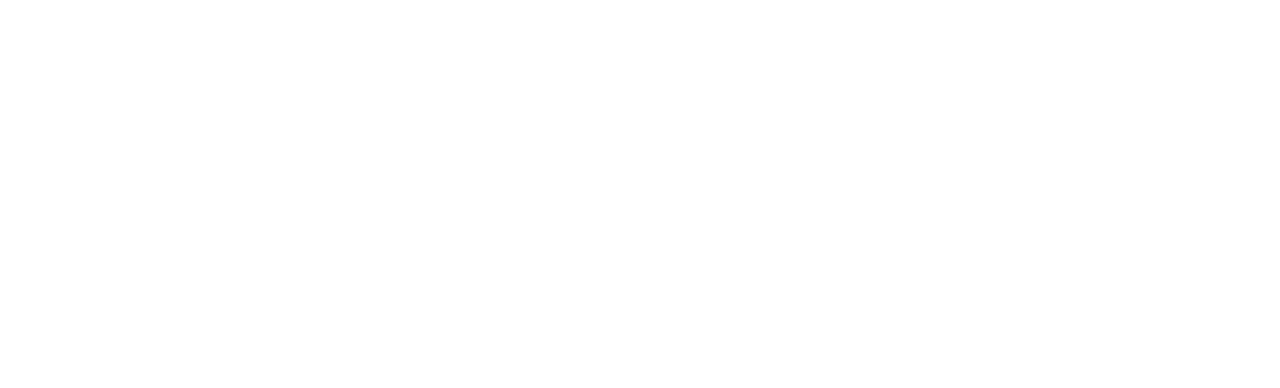
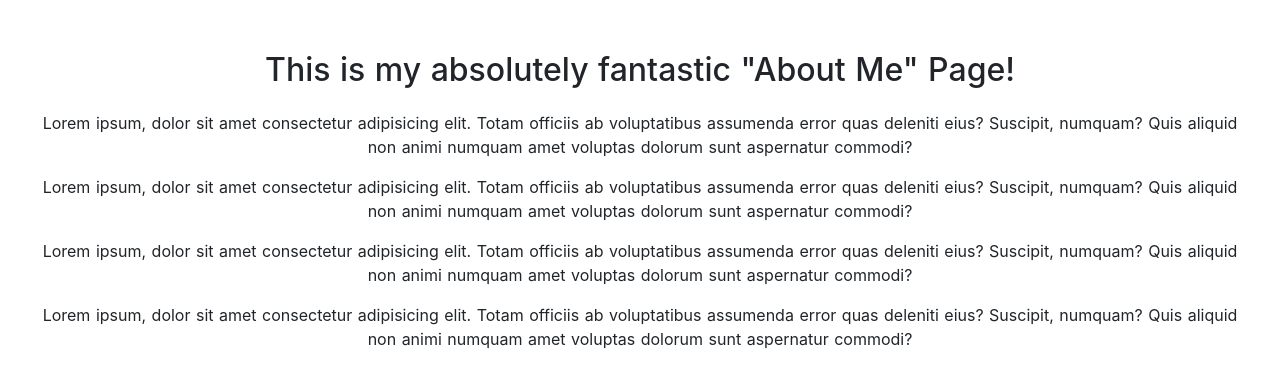
Before and after one commit to chou0728/nuxt-blog, a Nuxt app: page /about in a window 1280 px wide. Before the commit this address had no page. Shown: the top 388 px of the page. Built offline with nearby package versions, Linux system fonts and the light colour scheme.

Commit message:
Add about pages

```diff
--- /dev/null
+++ b/pages/about/index.vue
@@ -0,0 +1,15 @@
+<style scoped>
+.about-page {
+	text-align: center;
+	padding: 30px;
+}
+</style>
+<template>
+	<div class="about-page">
+		<h1>This is my absolutely fantastic "About Me" Page!</h1>
+		<p>Lorem ipsum, dolor sit amet consectetur adipisicing elit. Totam officiis ab voluptatibus assumenda error quas deleniti eius? Suscipit, numquam? Quis aliquid non animi numquam amet voluptas dolorum sunt aspernatur commodi?</p>
+		<p>Lorem ipsum, dolor sit amet consectetur adipisicing elit. Totam officiis ab voluptatibus assumenda error quas deleniti eius? Suscipit, numquam? Quis aliquid non animi numquam amet voluptas dolorum sunt aspernatur commodi?</p>
+		<p>Lorem ipsum, dolor sit amet consectetur adipisicing elit. Totam officiis ab voluptatibus assumenda error quas deleniti eius? Suscipit, numquam? Quis aliquid non animi numquam amet voluptas dolorum sunt aspernatur commodi?</p>
+		<p>Lorem ipsum, dolor sit amet consectetur adipisicing elit. Totam officiis ab voluptatibus assumenda error quas deleniti eius? Suscipit, numquam? Quis aliquid non animi numquam amet voluptas dolorum sunt aspernatur commodi?</p>
+	</div>
+</template>
```
